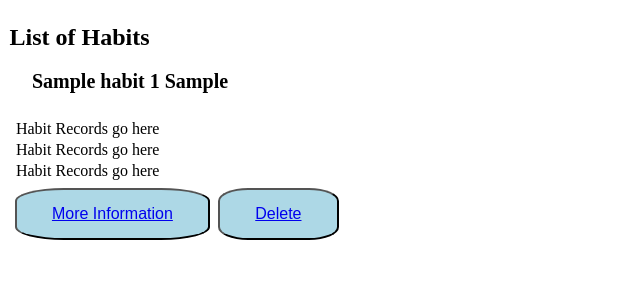
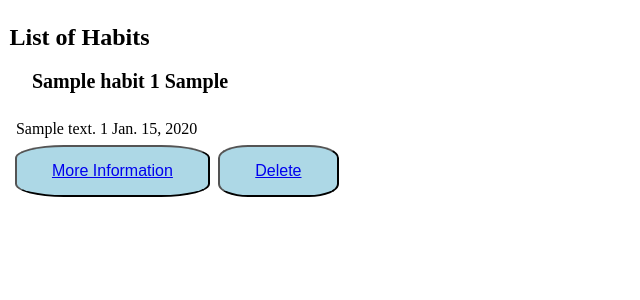
Before and after one commit to momentum-team-5/habit-tracker-trident6, a Django app: page /habit_list/ in a window 1280 px wide. Shown: the part 68-368 px from the top of the page, without its empty margins (0-640 px from the left). Run offline with Django 3.2, Linux system fonts and the light colour scheme; a user stored in the database is signed in; tables that the repository leaves empty hold one stand-in row (values such as "Sample post"); parts of the project's set-up code (start-up, migrations or seed data) failed here and were passed over.

Commit message:
display records

```diff
--- a/core/models.py
+++ b/core/models.py
@@ -19,10 +19,5 @@ class Record(models.Model):
     completed = models.IntegerField(blank=True, null=True)
     date = models.DateField(auto_now=True)
 
-    class Meta:
-        constraints = [
-            models.UniqueConstraint(fields=["habit", "date"], name="unique_record")
-        ]
-
     def __str__(self):
         return f"{self.habit} {self.date}"
--- a/templates/core/habit_list.html
+++ b/templates/core/habit_list.html
@@ -6,15 +6,9 @@
     {% for habit in habits %}
     <div class="flex-item">
         <p class="habit_name">{{ habit.name }} {{ habit.target }} {{ habit.metric }}</p>
-        {% for record in records %}
-        <p> {{record.text}} </p>
-        <p> {{record.completed}} </p>
-        <p> {{record.date}} </p>
+        {% for record in habit.records.all %}
+        <p> {{record.text}} {{record.completed}} {{record.date}} </p>
         {% endfor %}
-
-        <p> Habit Records go here </p>
-        <p> Habit Records go here </p>
-        <p> Habit Records go here </p>
 
         <button><a href="{% url 'habit_detail' pk=habit.pk %}">More Information</a></button>
         <button><a href="{% url 'habit_delete' pk=habit.pk %}">Delete</a></button>
```
Also changed, not shown: core/migrations/0009_auto_20201121_1826.py (added).
